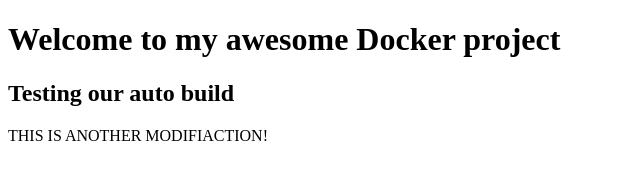
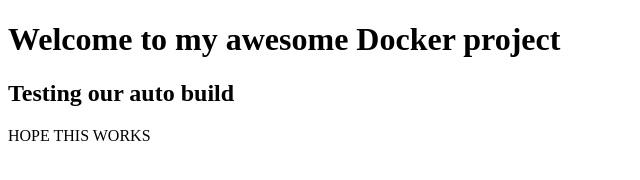
Before and after one commit to efracondes/test_docker, a plain HTML site: page Automation Project/index.html in a window 1280 px wide. Shown: the whole page, without its empty margins (0-640 px from the left). Drawn offline with Linux system fonts and the light colour scheme.

Commit message:
This is a commit message

```diff
--- a/Automation Project/index.html
+++ b/Automation Project/index.html
@@ -7,7 +7,7 @@
 
 	 <h2> Testing our auto build </h2>
 
-	 <p> THIS IS ANOTHER MODIFIACTION! </p>
+	 <p> HOPE THIS WORKS </p>
 
 </head>
 <body>
```
